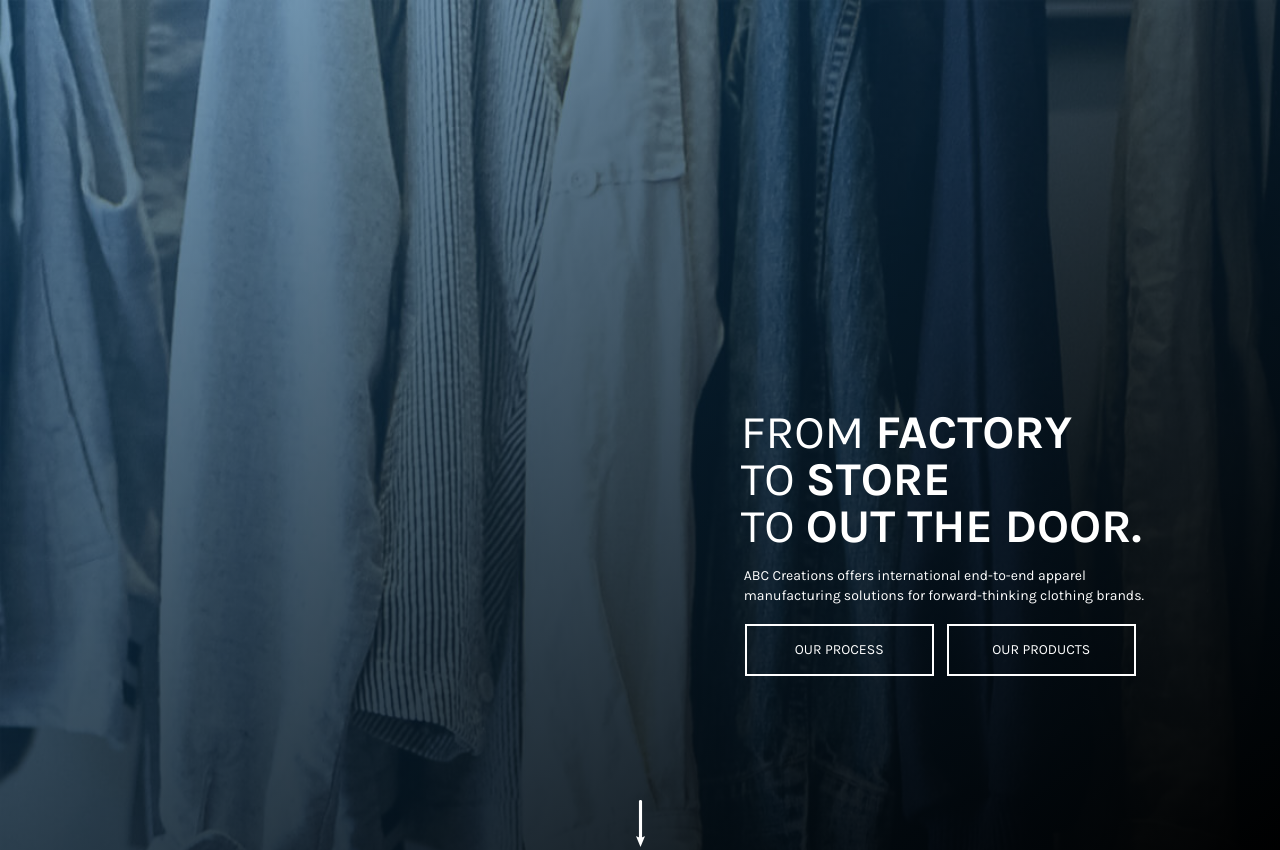
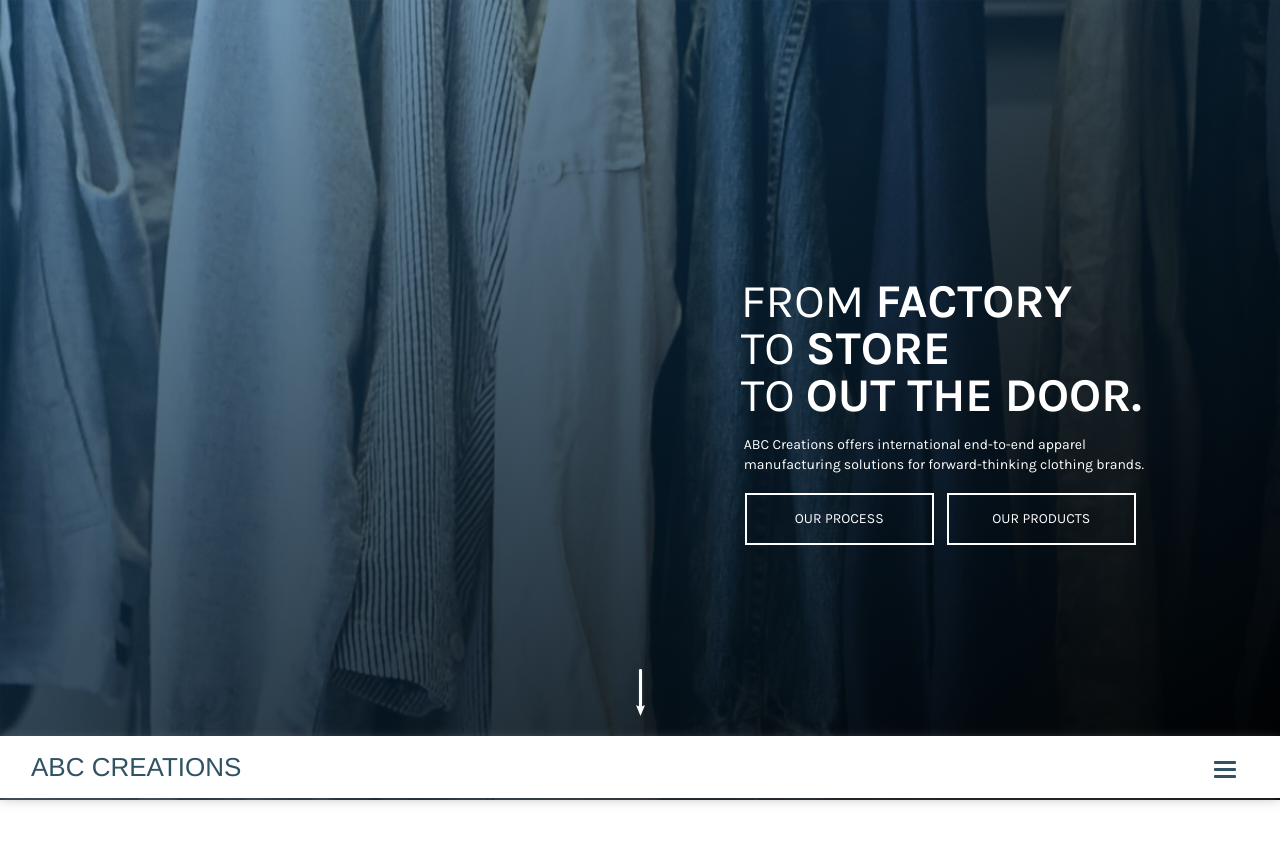
Before and after one commit to eliotSmithNYC/ABC-Creations, a plain HTML site: page index.html in a window 1280 px wide. Shown: the top 850 px of the page. Drawn offline with nearby package versions, Linux system fonts and the light colour scheme.

Commit message:
fixed navbar position

```diff
--- a/index.html
+++ b/index.html
@@ -31,8 +31,7 @@
 				</div>
 			</div>
 
-		</section>
-
+		<div class="row">
 			<nav class="navbar ">
 			  <div class="navbar-header">
 			    <a class="navbar-brand" href="#">ABC CREATIONS</a>
@@ -50,11 +49,13 @@
 			    </ul>
 			  </div>
 			</nav>
+		</div>
+		</section>
+
+
 
 		<section class="container lowContainer">
-			<div id="ghostDiv"></div>
 			<header class="second-header ">Second Section Header</header>
-
 			<div class="imgContainer">
 				<img id='img2'class="img-fluid" src="./img/image2.jpg" alt="">
 			</div>
--- a/public/css/new.css
+++ b/public/css/new.css
@@ -6,6 +6,7 @@ html, body {
 
 #top-section {
 	width: 100%;
+	height: 100vh;
 	background-image:  linear-gradient(to bottom right, rgba(24,118,188, .4), rgba(0,0,0,1)),
 	linear-gradient(rgba(0, 0, 0, 0.2), rgba(0, 0, 0, .4)),
 	url('../../img/image1.jpg');
@@ -68,6 +69,7 @@ html, body {
 }
 
 .navbar {
+	width: 100%;
  	margin-bottom: 0;
 	border-radius: 0;
 	z-index: 100;
@@ -76,7 +78,7 @@ html, body {
 	-webkit-box-shadow:0px 2px 10px rgba(128, 128, 128, 0.43);
  	-moz-box-shadow:0px 2px 10px rgba(128, 128, 128, 0.43);
 	box-shadow: 0px 2px 10px rgba(128, 128, 128, 0.43);
-	height: 60px;
+	height: 62px;
 }
 	.navbar-brand {
 		color: #2f5362;
--- a/public/js/main.js
+++ b/public/js/main.js
@@ -2,42 +2,15 @@ $(init);
 
 
 function init(){
-	var $pageWrapper = $('#pageWrapper');
 	var $arrow = $('#arrow');
-	var $body = $('body');
-
-	setDynamicStyles();
 
 	$arrow.on('click', scrollDown);
-
 	$(window).on('scroll', setAffixTop);
 
 
 }
 
-function setDynamicStyles() {
-		var windowHeight = $(window).height();
-		var navHeight = $('.navbar').height();
 
-		var offset = windowHeight+navHeight;
-		var arrowHeight = $('.arrow-row').height();
-
-
-
-		setTopSectionHeight();
-
-
-	function setTopSectionHeight() {
-		var $topSection = $('#top-section');
-		var $arrowRow = $('.arrow-row');
-		console.log($arrowRow.height());
-		var topSectionHeight = windowHeight + $arrowRow.height() + 20;
-		$topSection.css('height', topSectionHeight);
-
-
-	}
-
-}
 
 function scrollDown() {
 	 $("body, html").animate({
@@ -46,12 +19,11 @@ function scrollDown() {
 }
 
 function setAffixTop() {
-	if (document.body.scrollTop > 765 || document.documentElement.scrollTop > 765) {
+	var affixHeight = $('#top-section').height() - $('.navbar').height();
+	if (document.body.scrollTop > affixHeight || document.documentElement.scrollTop > affixHeight) {
         $('.navbar').addClass('affix');
-        $('#ghostDiv').addClass('addGhostDiv');
     } else {
     	$('.navbar').removeClass('affix');
-    	$('#ghostDiv').removeClass('addGhostDiv');
     }
 
 }
```
Lines whose indentation alone changed are shown as unchanged.
